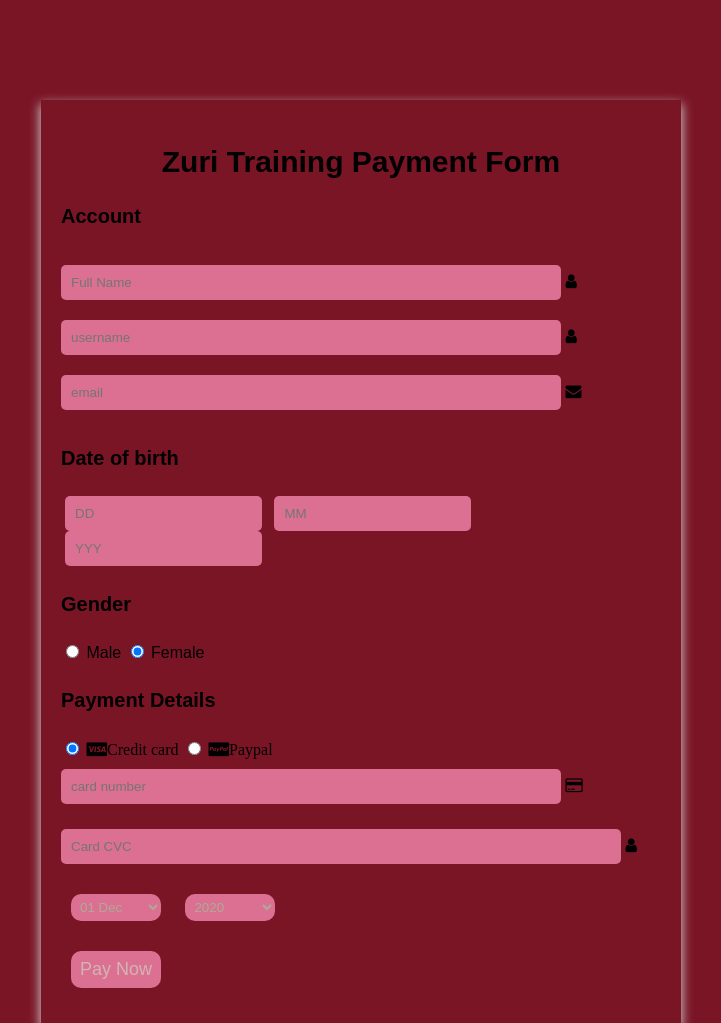
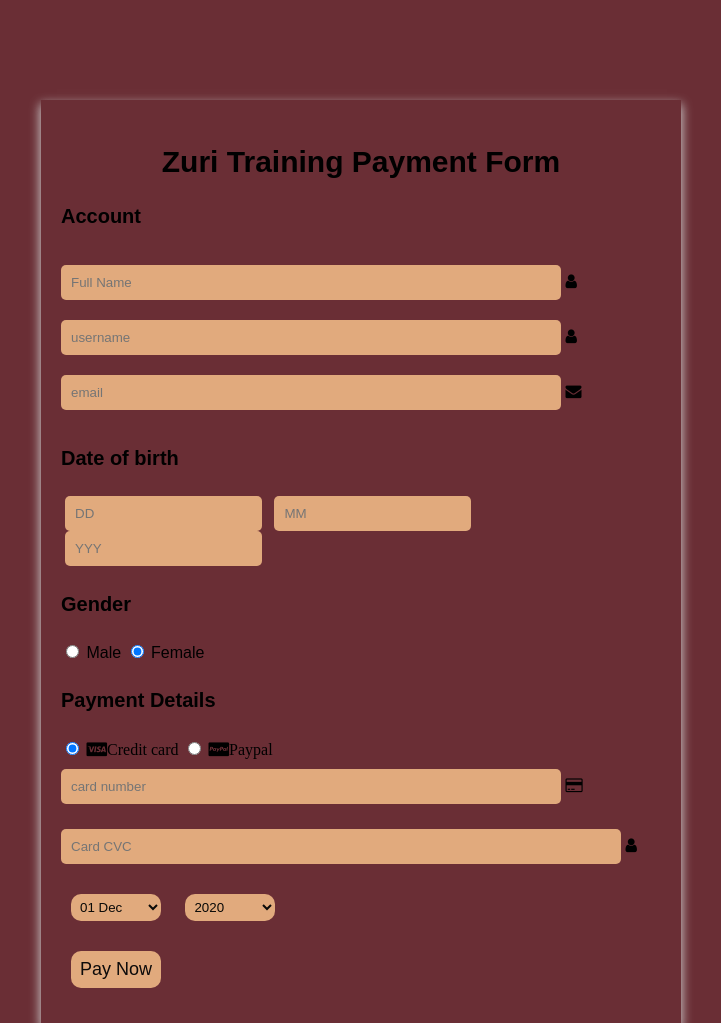
Before and after one commit to Emem-creator/Zuri-Payment-Form, a plain HTML site: page Index.html in a window 1280 px wide. Shown: the whole page, without its empty margins (279-1000 px from the left). Drawn offline with Linux system fonts and the light colour scheme.

Commit message:
initial commit

```diff
--- a/app.css
+++ b/app.css
@@ -2,7 +2,7 @@ body {
     margin: 0;
     padding: 0;
     color: black;
-    background-color: rgb(122, 21, 38);
+    background-color:#6A2E35;
     font-family: Arial, Helvetica, sans-serif;
     box-sizing: border-box;
 }
@@ -10,7 +10,7 @@ body {
     width: 600px;
     margin: 100px auto 0 auto;
     padding: 20px;
-    box-shadow:0 5px 10px 1px #ccc
+    box-shadow:0 5px 10px 1px #ccc;
 }
 h2 {
     text-align: center;
@@ -25,7 +25,7 @@ h4 {
     border: none;
     border-radius: 5px;
     margin:10px 0;
-    background-color: palevioletred;
+    background-color: #E1AA7D;
     color: black;
 
 }
@@ -34,7 +34,7 @@ h4 {
     border: none;
     border-radius: 5px;
     margin: 0 4px;
-    background-color:  palevioletred;
+    background-color:  #E1AA7D;
 }
 input[type=tel] {
     width: 90%;
@@ -42,7 +42,7 @@ input[type=tel] {
     border: none;
     border-radius: 5px;
     margin: 15px 0;
-    background-color:  palevioletred;
+    background-color:  #E1AA7D;
 }
 
 
@@ -52,8 +52,8 @@ select {
     border: none;
     border-radius: 10px;
     margin: 15px 10px;
-    background-color:  palevioletred;
-    color: rgb(173, 171, 151);
+    background-color:  #E1AA7D;
+    color: rgb(10, 10, 8);
 }
 
 button {
@@ -62,8 +62,8 @@ button {
     border: none;
     border-radius: 10px;
     margin: 15px 10px;
-    background-color:  palevioletred;
-    color: rgb(211, 180, 180);
+    background-color:  #E1AA7D;
+    color: rgb(12, 10, 10);
     font-size: 18px;
     text-align: center;
 }
```
